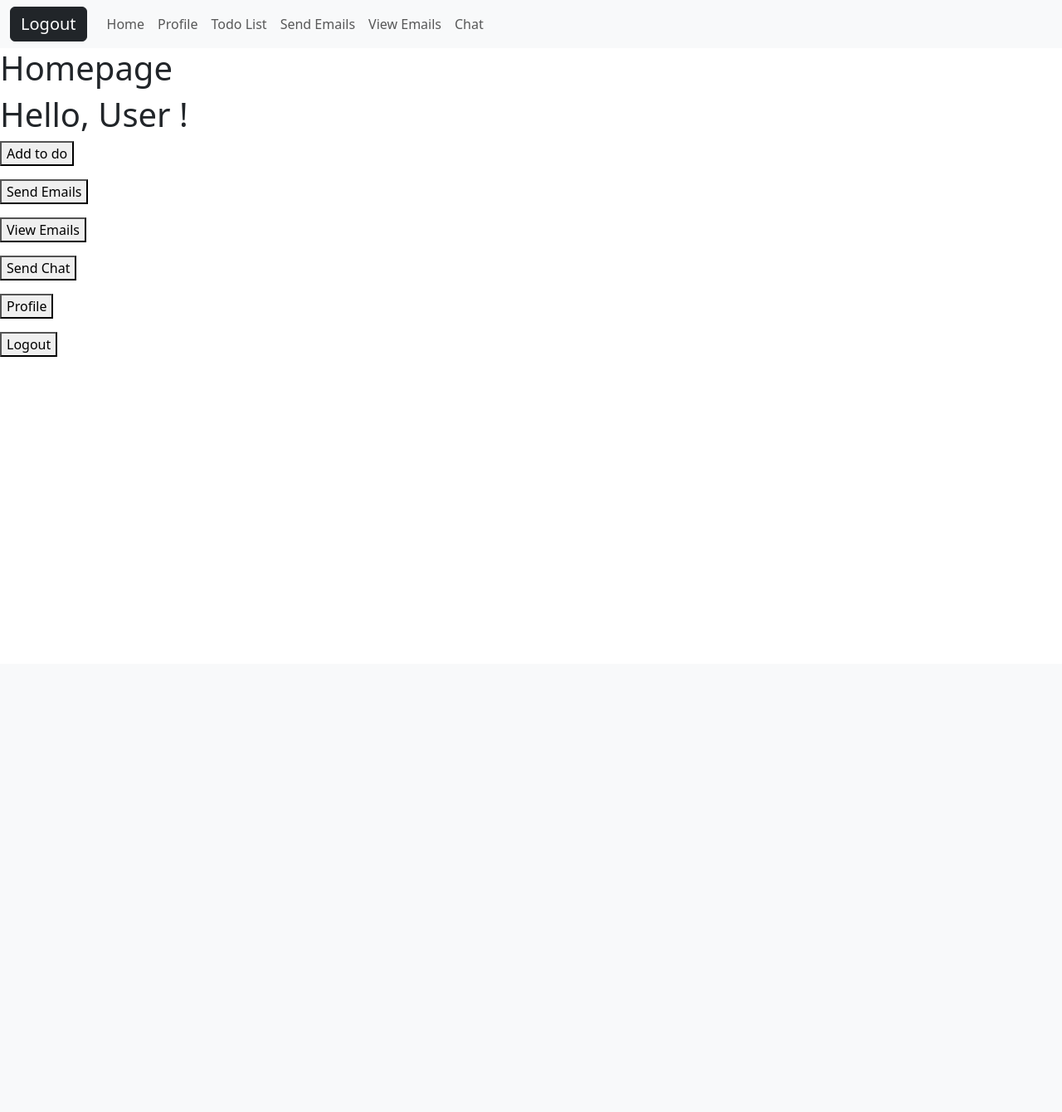
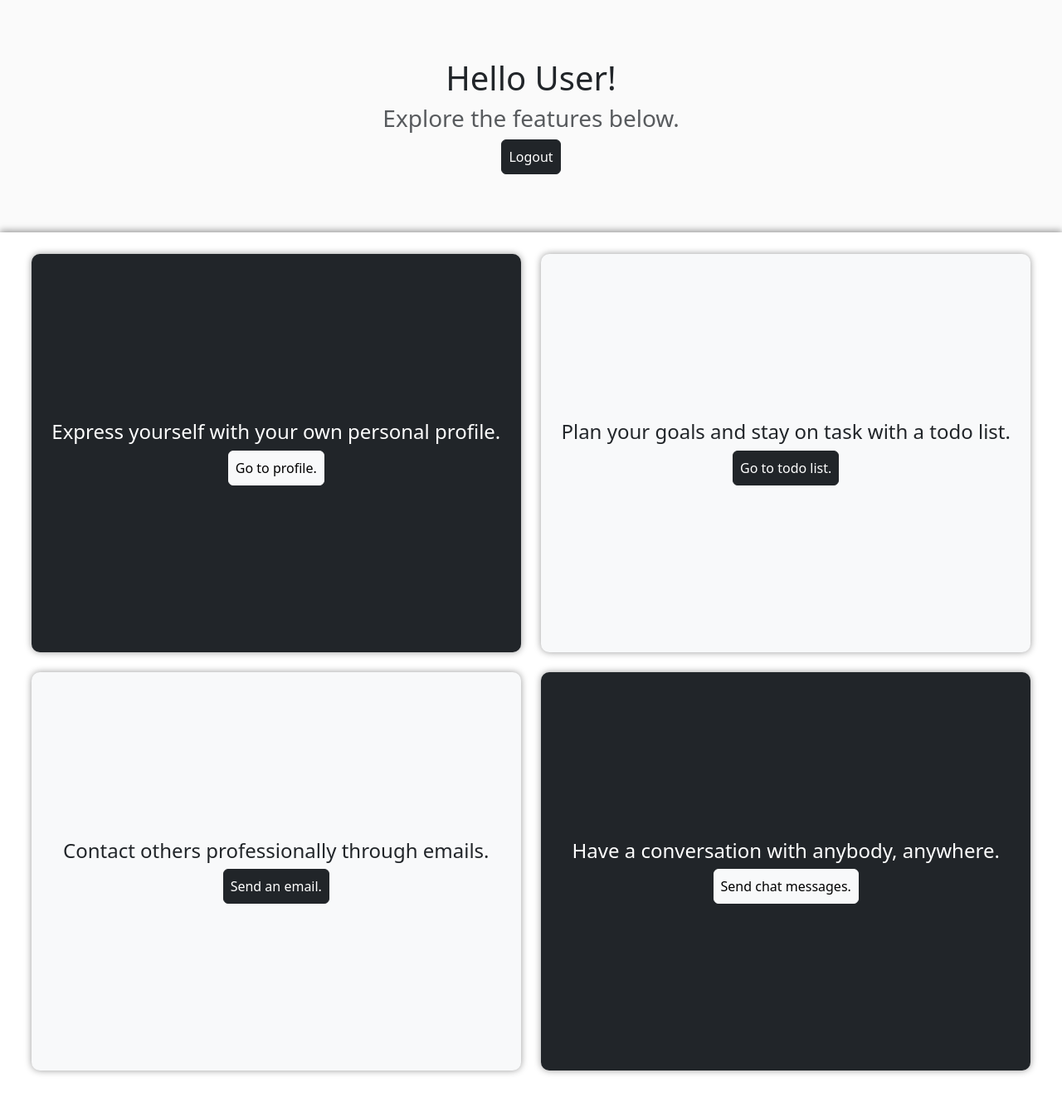
Before and after one commit to kenneth0810/Team-13, a Python web app: template app/templates/homepage.html in a window 1280 px wide. Shown: the whole page at 83% size. Before the commit the page ends 430 px from the top, so only its background shows below. Run offline with Jinja, Linux system fonts and the light colour scheme; the template is opened without the code that fills it: most values are stand-ins (such as "Sample title", 1, 10 or a date in 2020).

Commit message:
added an example template for homepage.html, subject to change

```diff
--- /dev/null
+++ b/app/static/css/homepage.css
@@ -0,0 +1,37 @@
+* {
+    margin: 0;
+    padding: 0;
+    box-sizing: border-box;
+}
+
+.section_top {
+    width: auto;
+    height: 35vh;
+    display: flex;
+    flex-direction: column;
+    align-items: center;
+    justify-content: center;
+    background-color: #fafafa;
+}
+
+.section-bottom {
+    min-height: 80vh;
+    box-shadow: 0px -2px 8px rgba(0, 0, 0, 0.4);
+    padding: 2%;
+}
+
+.row {
+    margin-top: 1%;
+    margin-bottom: 1%;
+}
+
+.col {
+    margin: 1%;
+    height: 60vh;
+    border-radius: 10px;
+    display: flex;
+    flex-direction: column;
+    justify-content: center;
+    align-items: center;
+    box-shadow: 0px 0px 8px rgba(0, 0, 0, 0.4);
+}
--- a/app/templates/homepage.html
+++ b/app/templates/homepage.html
@@ -1,35 +1,51 @@
-{% extends "base.html" %}
+<!DOCTYPE html>
+<html lang="en">
+<head>
+  <meta charset="UTF-8">
+  <meta http-equiv="X-UA-Compatible" content="IE=edge">
+  <meta name="viewport" content="width=device-width, initial-scale=1, shrink-to-fit=no">
+  <title>Home</title>
 
-{% block content %}
-<h1>Homepage</h1>
-<h1>Hello, {{user_fullname}} !</h1>
+  <link rel="stylesheet" href="{{ url_for('static', filename='css/homepage.css') }}">
 
-<p> <a href = "{{ url_for('add_todo') }}">
-      <button type="submit3" name="submit_button3">Add to do</button>
-    </a>
-</p>
-<p>
- <a href = "/send_emails">
-    <button type="submit7" name="submit_button4">Send Emails</button>
-</p>
-</p>
+  <!-- Bootstrap CSS and Javascript -->
+  <link href="https://cdn.jsdelivr.net/npm/bootstrap@5.3.0-alpha3/dist/css/bootstrap.min.css" rel="stylesheet" integrity="sha384-KK94CHFLLe+nY2dmCWGMq91rCGa5gtU4mk92HdvYe+M/SXH301p5ILy+dN9+nJOZ" crossorigin="anonymous">
+  <script src="https://cdn.jsdelivr.net/npm/@popperjs/core@2.11.6/dist/umd/popper.min.js" integrity="sha384-oBqDVmMz9ATKxIep9tiCxS/Z9fNfEXiDAYTujMAeBAsjFuCZSmKbSSUnQlmh/jp3" crossorigin="anonymous"></script>
+  <script src="https://cdn.jsdelivr.net/npm/bootstrap@5.2.3/dist/js/bootstrap.min.js" integrity="sha384-cuYeSxntonz0PPNlHhBs68uyIAVpIIOZZ5JqeqvYYIcEL727kskC66kF92t6Xl2V" crossorigin="anonymous"></script>
 
-<p><a href = "/view_emails">
-  <button type="submit5" name="submit_button5">View Emails</button>
-</a>
-</p>
+  <!-- Font Awesome Icons -->
+  <link rel="stylesheet" href="https://cdnjs.cloudflare.com/ajax/libs/font-awesome/5.15.3/css/all.min.css" crossorigin="anonymous" referrerpolicy="no-referrer" />
+</head>
 
-<p> <a href = "/chat">
-      <button type="submit6" name="submit_button6">Send Chat</button>
-    </a>
-<p><a href = "/profile">
-      <button type="submit5" name="submit_button5">Profile</button>
-    </a>
-</p>
-
-<p>
-  <a href = "/logout">
-        <button type="submit2" name="submit_button2">Logout</button>
-      </a>
-  </p>
-{% endblock %}
+<body>
+  <section class="section_top">
+    <h1>Hello {{user_fullname}}!</h1>
+    <h3 class="text-muted">Explore the features below.</h3>
+    <a class="btn btn-dark p-2" href="/logout">Logout</a>
+  </section>
+  <section class="section-bottom">
+    <div class="container-fluid text-center">
+      <div class="row">
+        <div class="col bg-dark text-white">
+          <h4>Express yourself with your own personal profile.</h4>
+          <a class="btn btn-light p-2" href="/profile">Go to profile.</a>
+        </div>
+        <div class="col bg-light">
+          <h4>Plan your goals and stay on task with a todo list.</h4>
+          <a class="btn btn-dark p-2" href="/todo">Go to todo list.</a>
+        </div>
+      </div>
+      <div class="row">
+        <div class="col bg-light">
+          <h4>Contact others professionally through emails.</h4>
+          <a class="btn btn-dark p-2" href="/profile">Send an email.</a>
+        </div>
+        <div class="col bg-dark text-white">
+          <h4>Have a conversation with anybody, anywhere.</h4>
+          <a class="btn btn-light p-2" href="/profile">Send chat messages.</a>
+        </div>
+      </div>
+    </div>
+  </section>
+</body>
+</html>
```
